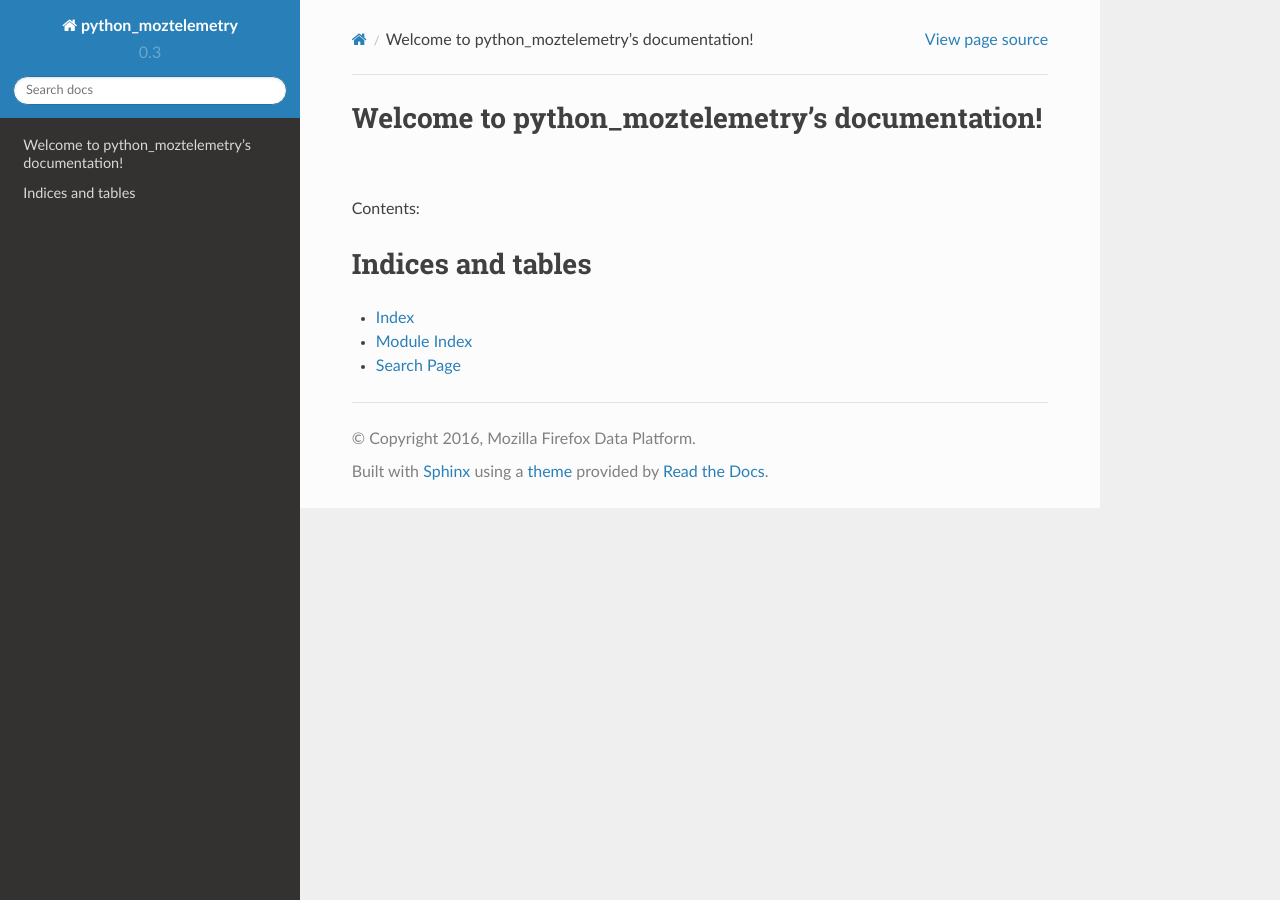
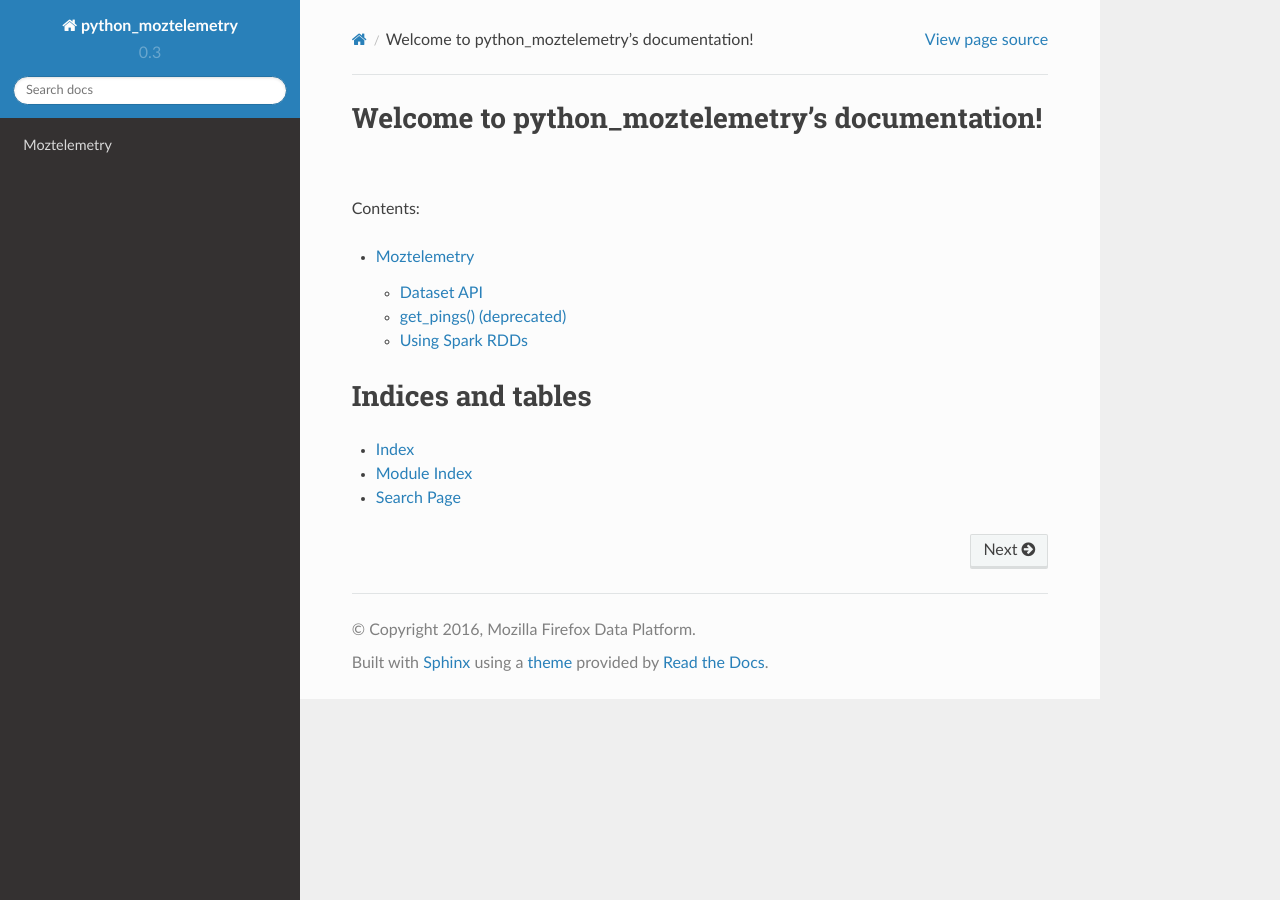
Before and after one commit to mozilla/python_moztelemetry, a Sphinx documentation site: the page built from docs/index.rst, in a window 1280 px wide. Built offline with Sphinx 7.4.7 and the Read the Docs theme 2.0.0, drawn with Linux system fonts in a browser that asks for light colours; some of the changed lines change nothing that is shown.

Commit message:
Add documentation for Dataset and get_pings

```diff
--- a/docs/index.rst
+++ b/docs/index.rst
@@ -11,6 +11,9 @@
 .. toctree::
    :maxdepth: 2
 
+   userguide
+
+
 
 
 Indices and tables
--- /dev/null
+++ b/docs/userguide.rst
@@ -0,0 +1,27 @@
+Moztelemetry
+============
+
+A simple library to fetch and analyze data collected by the Mozilla Telemetry service.
+Objects collected by Telemetry are called ``pings``.
+A ping has a number of properties (aka ``dimensions``) and a payload.
+A session of Telemetry data analysis/manipulation typically starts with a query that filters the objects by one or more dimensions.
+This query can be expressed using either an orm-like api, ``Dataset``,  or a simple
+function, ``get_pings`` (deprecated)
+
+
+Dataset API
+-----------
+
+.. automodule:: moztelemetry.dataset
+    :members:
+
+
+get_pings() (deprecated)
+-----------
+
+.. autofunction:: moztelemetry.spark.get_pings
+
+Using Spark RDDs
+----------------
+Both ``Dataset`` and ``get_pings`` return the data as a `Spark RDD <http://spark.apache.org/docs/latest/programming-guide.html#resilient-distributed-datasets-rdds>`_.
+Users can then use the `RDD api <http://spark.apache.org/docs/latest/programming-guide.html#rdd-operations>`_ to further shape or transform the dataset.
```
